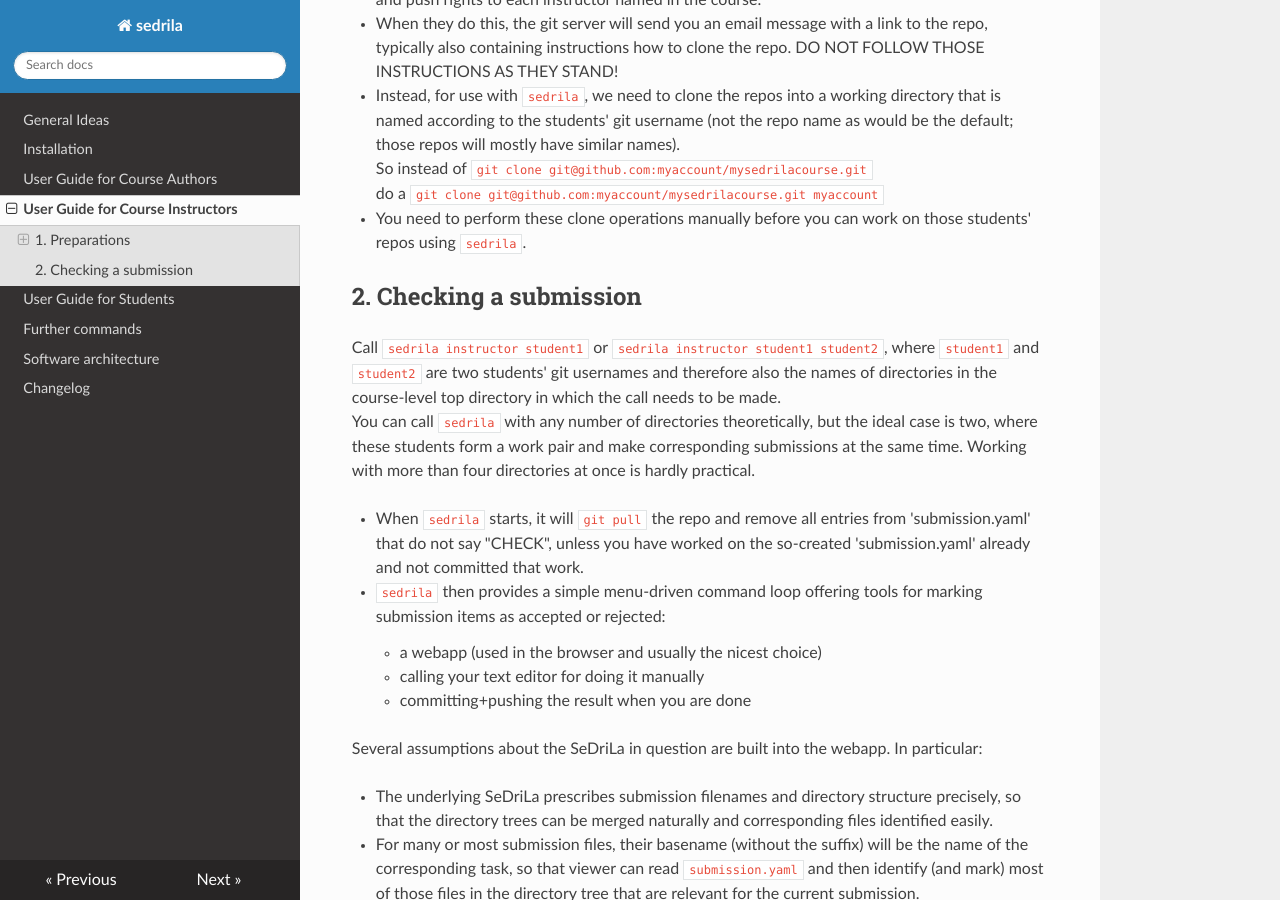
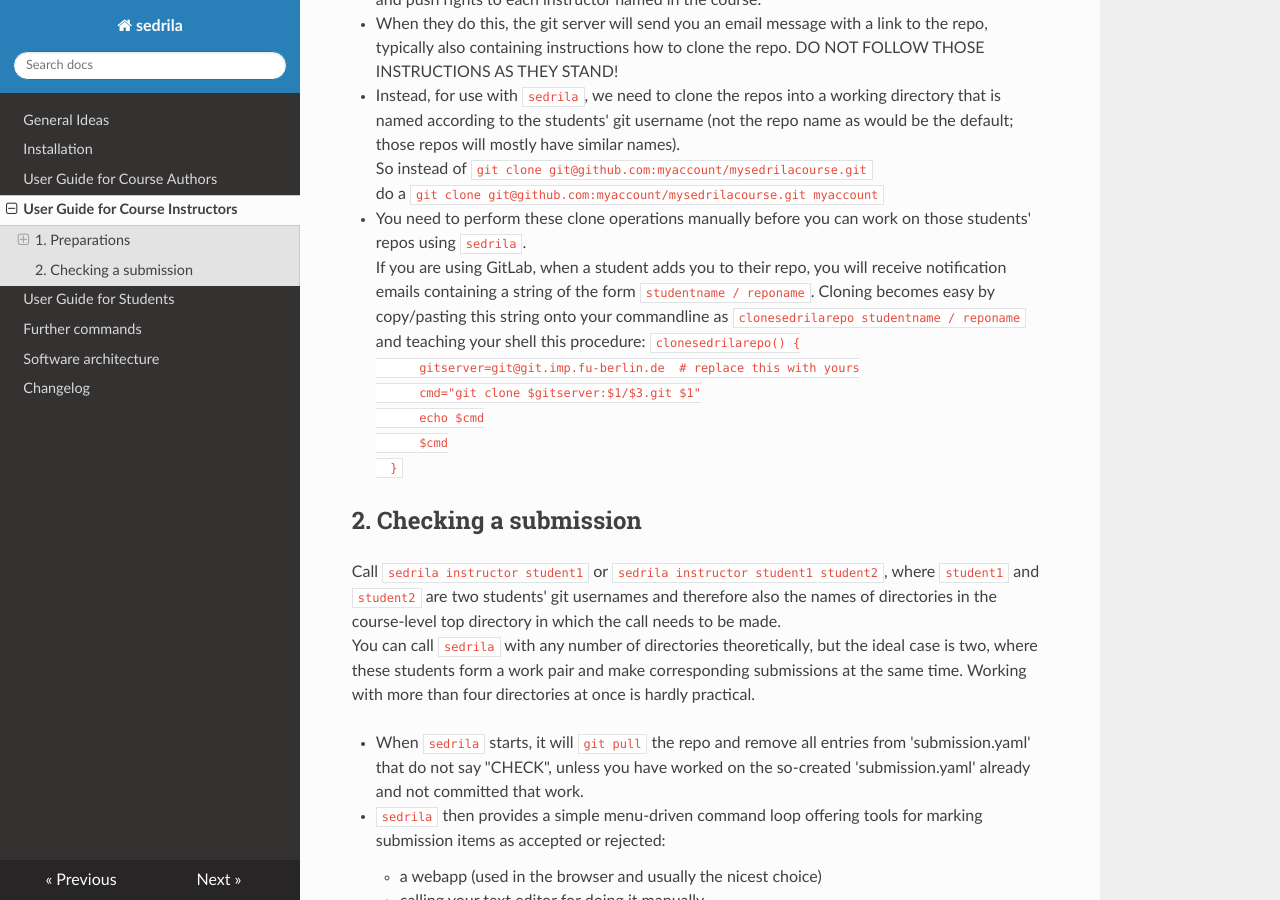
Before and after one commit to fubinf/sedrila, an MkDocs documentation site: the page built from docs/instructors.md, in a window 1280 px wide and 900 px high, scrolled down 1406 px. Built offline with MkDocs 1.6.1, drawn with Linux system fonts in a browser that asks for light colours; nearby versions of some CDN libraries; some of the changed text lies outside the part shown.

Commit message:
instructors.md: explain clonesedrilarepo() helper shell procedure

````diff
--- a/docs/instructors.md
+++ b/docs/instructors.md
@@ -64,6 +65,20 @@ Under Windows, use WSL. `sedrila` does not work natively in Windows.
   do a `git clone git@github.com:myaccount/mysedrilacourse.git myaccount`
 - You need to perform these clone operations manually before you can work on those students' repos
   using `sedrila`.
+  If you are using GitLab, when a student adds you to their repo,
+  you will receive notification emails containing a string of the form
+  `studentname / reponame`.
+  Cloning becomes easy by copy/pasting this string onto your commandline as
+  `clonesedrilarepo studentname / reponame`
+  and teaching your shell this procedure:
+  ```
+  clonesedrilarepo() {
+      gitserver=git@git.imp.fu-berlin.de  # replace this with yours
+      cmd="git clone $gitserver:$1/$3.git $1"
+      echo $cmd
+      $cmd
+  }
+  ```
 
 
 ## 2. Checking a submission
````
Also changed, not shown: other parts of docs/instructors.md (+3 -2 lines).
